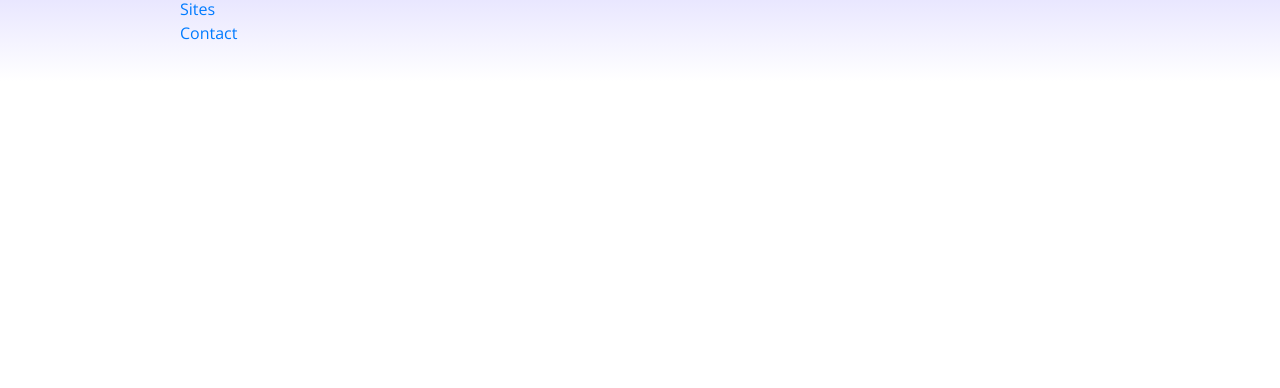
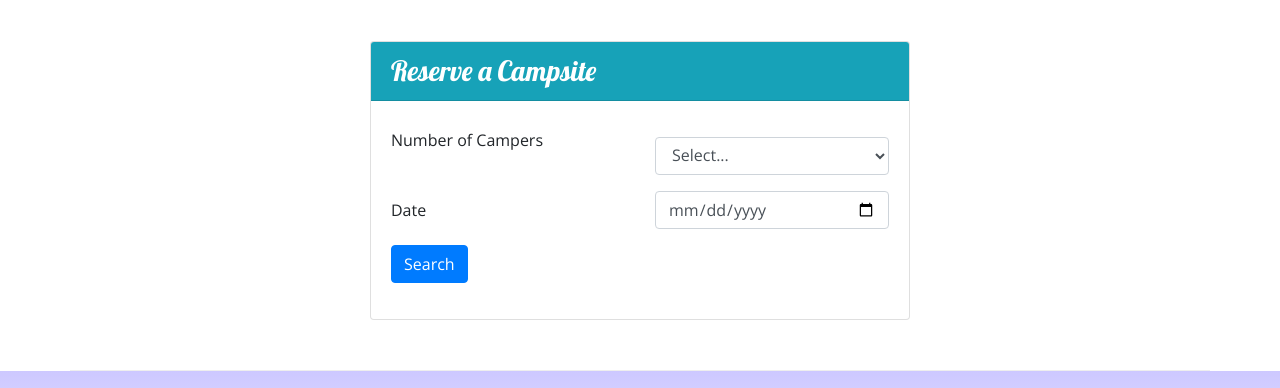
Before and after one commit to albertgarcia1324/nucampsite, a website: page index.html in a window 1280 px wide. Shown: the part 1152-1540 px from the top of the page. Before the commit the page ends 1233 px from the top, so only its background shows below. Drawn offline with nearby package versions, Linux system fonts and the light colour scheme.

Commit message:
Week 2 Assignment

```diff
--- a/index.html
+++ b/index.html
@@ -27,6 +27,11 @@
                         <div class="col">
                             <h1>NuCamp</h1>
                             <h2>a better way to camp</h2>
+                        </div>
+                        <div class="col-md-4 col-xl-2 mt-4 align-self-center mb-4">
+                            <a class="btn btn-large btn-info text-white text-nowrap" href="#reserveForm" role="button">Reserve Campsite</a>
+                        </div>
+                    </div>
                 </div>
             </div>
         </div>
@@ -70,9 +75,14 @@
             <div class="col-sm-4 col-md-3">
                 <h2>Featured Campsites</h2>
             </div>
-            <div class="col">
+            <div class="col" >
+                <div class="media">
+                    <div class="media-body align-self-center">
                         <h3>React Lake Campground</h3>
                         <p class="d-none d-sm-block">Nestled in the foothills of the Chrome Mountains, this campground on the shores of the pristine React Lake is a favorite for fly fishers.</p>
+                    </div>
+                    <img class="d-flex ml-3 image-thumbnail" src="img/react-lake-thumb.jpg" alt="lake" />
+                </div>
             </div>
         </div>
 
@@ -86,6 +96,42 @@
                     <div class="media-body align-self-center">
                         <h3>Bootstrap Outfitters</h3>
                         <p class="d-none d-sm-block">Bootstrap Outfitters supplies you with gear you need at prices you can't beat.</p>
+                    </div>
+                </div>
+            </div>
+        </div>
+        <div class="row row-content">
+            <div class="col-sm-6 mx-auto">
+                <div class="card">
+                    <h3 class="card-header bg-info text-white">Reserve a Campsite </h3>
+                    <div class="card-body">
+                        <form id="reserveForm">
+                            <div class="form-group row">
+                                <label class="col-sm-6 col-form-label">Number of Campers</label>
+                                    <div class="col-sm">
+                                        <select class="col-sm form-control mt-3" name="numCampers" id="numCampers">
+                                            <option selected>Select...</option>
+                                            <option value="1">1</option>
+                                            <option value="2">2</option>
+                                            <option value="3">3</option>
+                                            <option value="4">4</option>
+                                            <option value="5">5</option>
+                                            <option value="6">6</option>
+                                        </select>
+                                    </div>
+                            </div>
+                            <div class="form-group row">
+                                <label class="col-sm-6 col-form-label" for="date">Date</label>
+                                    <div class="col-sm-6">
+                                        <input type="date" class="form-control" id="date" name="date" placeholder="dd/mm/yy">
+                                    </div>
+                            </div>
+                            <div class="form-group row">
+                                <div class="col">
+                                    <button type="submit" class="btn btn-primary">Search</button>
+                                </div>
+                            </div>
+                        </form>
                     </div>
                 </div>
             </div>
```
Also changed, not shown: 1 other file. Lines whose indentation alone changed are shown as unchanged.
